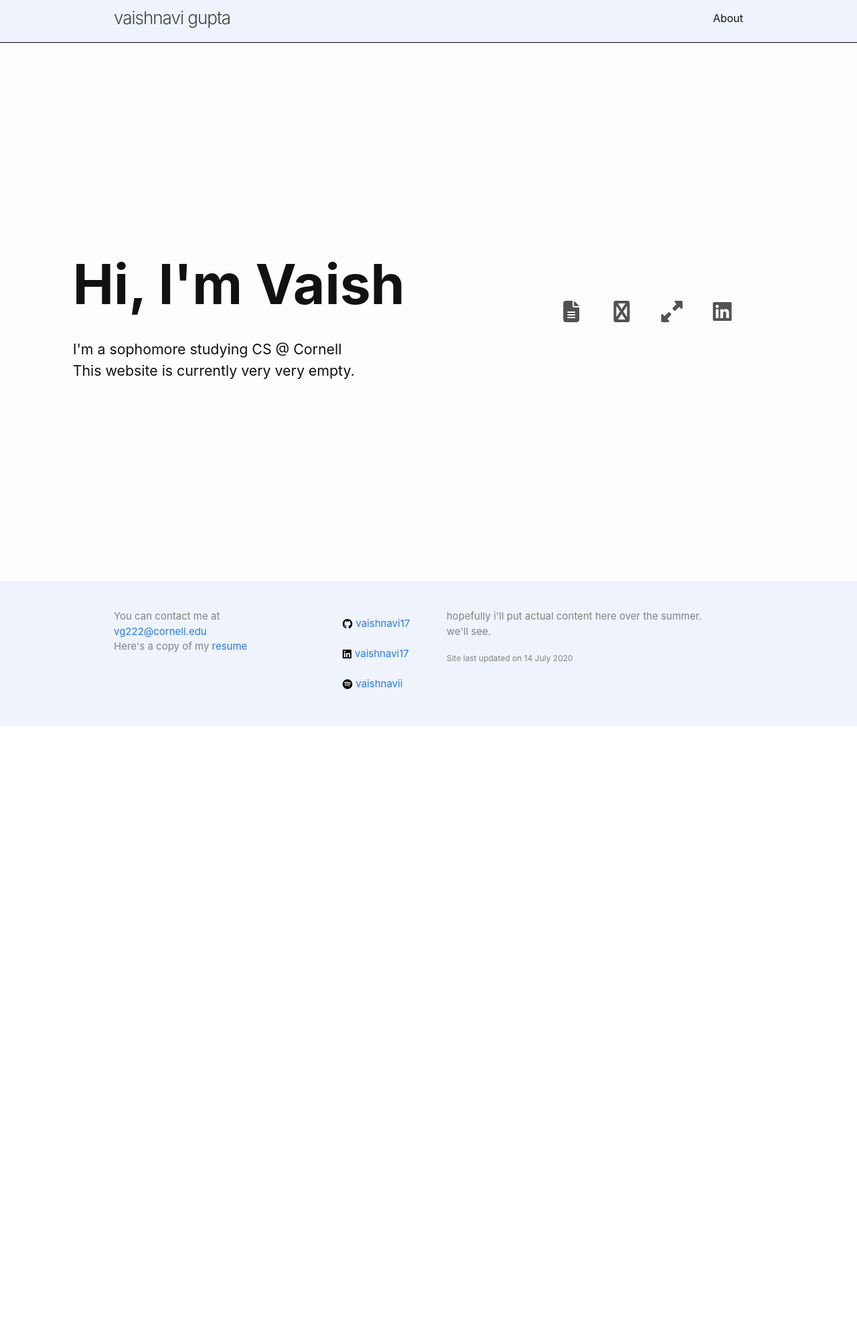
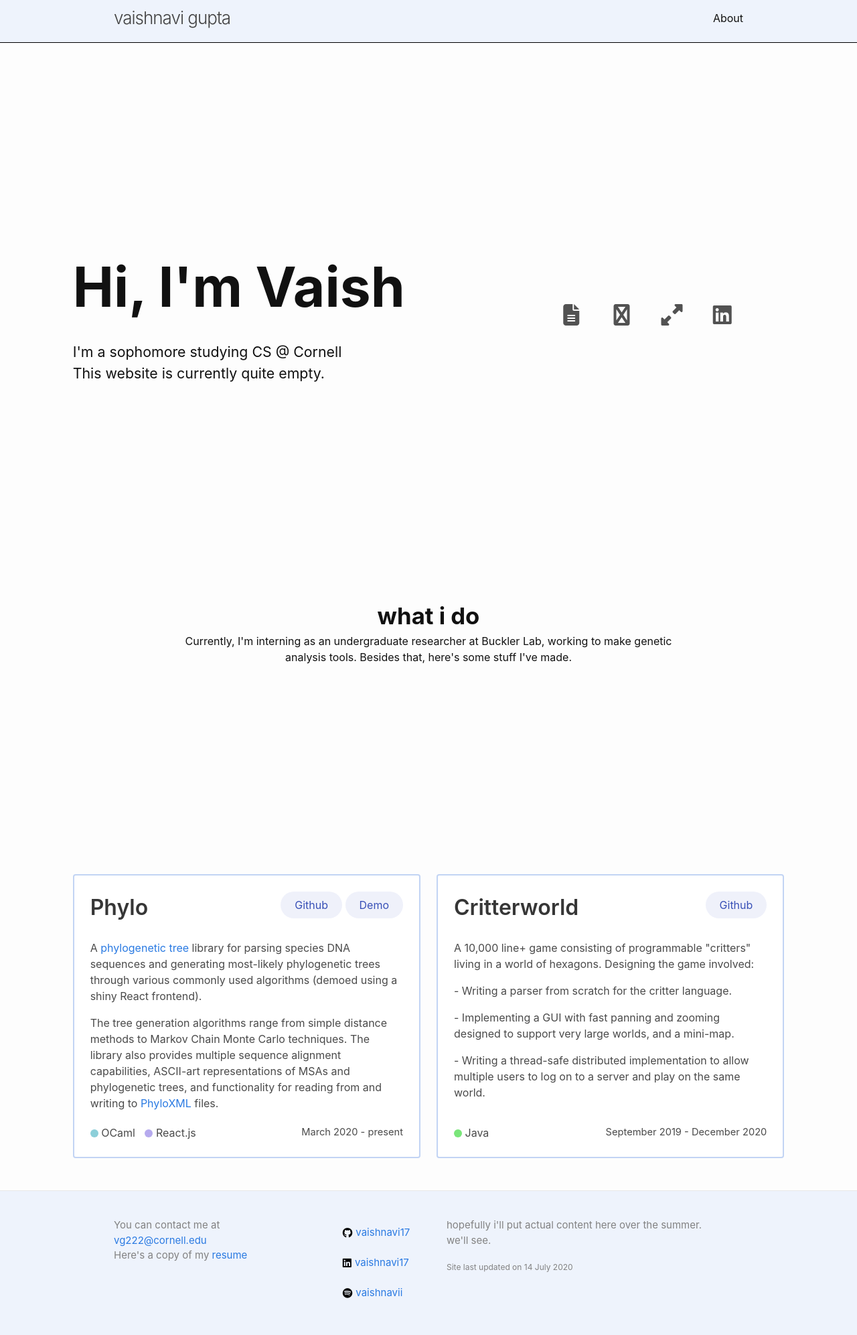
Before and after one commit to vaishnavi17/vaishnavi17.github.io, a Jekyll site: the page built from index.md, in a window 1280 px wide. Shown: the whole page at 67% size. Built offline with Jekyll 4.4.1, drawn with Linux system fonts in a browser that asks for light colours; nearby versions of some CDN libraries; before the commit the page ends 1084 px from its top, so only the background shows below that.

Commit message:
added initial projects section

```diff
--- a/_layouts/default.html
+++ b/_layouts/default.html
@@ -8,12 +8,7 @@
 
   {%- include header.html -%}
 
-  <section class="hero is-large">
-    <div class="columns is-desktop is-vcentered" style="display: flexbox; min-height: 92vh;">
-      {{ content }}
-    </div>
-
-  </section>
+  {{ content }}
 
   {%- include footer.html -%}
   <script src=" https://code.jquery.com/jquery-3.5.1.slim.min.js"
--- a/_layouts/home.html
+++ b/_layouts/home.html
@@ -1,13 +1,14 @@
 ---
 layout: default
 ---
-
+<section class="hero is-large">
+  <div class="columns is-desktop is-vcentered is-multiline is-centered" style=" min-height: 93vh;">
     <div class="column is-1-desktop"></div>
     <div
       class="column is-6-desktop is-narrow is-vcentered is-centered has-text-centered-mobile has-text-centered-tablet has-text-left-desktop">
       {%- if page.intro -%}
       <h1 class="page-heading" style="font-size: 82px; font-weight: 700; padding-top: 20px">{{ page.intro }}</h1>
-  <p style="font-size: 16pt">I'm a sophomore studying CS @ Cornell <br> This website is currently very very empty.
+      <p style="font-size: 16pt">I'm a sophomore studying CS @ Cornell <br> This website is currently quite empty.
       </p>
       {%- endif -%}
       {{ content }}
@@ -15,20 +16,110 @@ layout: default
     <div
       class="column is-4-desktop is-narrow is-vcentered is-centered has-text-centered-desktop has-text-centered-mobile has-text-centered-tablet">
       <span class="icon">
-    <a href="/resume.pdf"> <i class="fa intro fa-expand fa-file-text fa-2x"></i></a>
+        <a href="/resume.pdf" aria-label="Resume"> <i class="fa intro fa-expand fa-file-text fa-2x"></i></a>
       </span>
       <span class="icon">
-    <a href="https://github.com/vaishnavi17"><i class="fa intro fa-expand fa-github fa-2x"></i> </a>
+        <a href="https://github.com/vaishnavi17" aria-label="Github"><i class="fa intro fa-expand fa-github fa-2x"></i>
+        </a>
       </span>
 
       <span class="icon">
-    <a href="mailto:vg222@cornell.edu"><i class="fa intro fa-expand fa-envelope fa-2x"></i></a>
+        <a href="mailto:vg222@cornell.edu" aria-label="E-mail"><i class="fa intro fa-expand fa-envelope fa-2x"></i></a>
       </span>
       <span class="icon">
-    <a href="https://www.linkedin.com/in/vaishnavi17/"><i class="fa intro fa-linkedin-square fa-expand fa-2x"></i></a>
+        <a href="https://www.linkedin.com/in/vaishnavi17/"><i class="fa intro fa-linkedin-square fa-expand fa-2x"
+            aria-label="LinkedIn"></i></a>
       </span>
     </div>
     <div class="column is-1-desktop "></div>
+  </div>
+</section>
+
+<section class="hero is-large" style="min-height: 100vh">
+  <div class="columns is-desktop is-multiline is-centered"
+    style="padding-top: 1em;height: 100%; padding-left: 5%; padding-right: 5%">
+    <div class="column is-vcentered is-8-desktop is-centered has-text-centered is-full">
+      <div style="font-size: 26pt; font-weight: bold;"> what i do</div>
+      Currently, I'm interning as an undergraduate researcher at Buckler Lab, working to make genetic analysis tools.
+      Besides that, here's some stuff I've made.
+    </div>
+  </div>
+  <div class="columns is-mobile is-multiline is-centered" style="padding-bottom: 3em; height: 100%">
+    <div class="column is-10-mobile is-8-tablet is-5-desktop is-vcentered is-centered has-text-left-desktop">
+      <div class="card offset">
+        <div class="card-content" style="height: 100%; display: flex;
+        flex-flow: column;">
+          <div class="media">
+            <div class="media-content is-vcentered">
+              <span class="title is-3 is-vcentered">Phylo</span>
+              <span class="is-vcentered" style="float: right">
+                <a class="button is-link is-light is-rounded" href="https://github.com/FelixHohne/phylo-lib">Github</a>
+                <a class="button is-link is-light is-rounded"
+                  href="https://github.com/Shiyuan-Huang-23/phylo-lib-web">Demo</a>
+              </span>
+            </div>
+          </div>
+          <div class="content" style="flex: 1 1 auto; margin-bottom: 0;">
+            <p>A <a href="https://en.wikipedia.org/wiki/Phylogenetic_tree">phylogenetic tree </a>library for parsing
+              species DNA sequences and generating most-likely phylogenetic
+              trees through various commonly used algorithms (demoed using a shiny React frontend).</p>
+            <p>
+              The tree generation algorithms range from simple distance methods to Markov Chain Monte Carlo techniques.
+              The library also provides multiple sequence alignment capabilities, ASCII-art
+              representations of MSAs and phylogenetic trees, and functionality for reading from and writing to <a
+                href="http://www.phyloxml.org/">PhyloXML</a>
+              files.
+            </p>
+
+          </div>
+          <div style="flex: 0 1 1em"><span class="language ocaml" style="margin-left: 0;"></span> OCaml
+            <span class="language react"></span> React.js
+            <span style="font-size: 11pt; font-weight: light; float:right">March 2020 - present</span></div>
+        </div>
+      </div>
+
+    </div>
+    <div class="column is-10-mobile is-8-tablet is-5-desktop is-vcentered is-centered has-text-left-desktop">
+      <div class="card offset">
+        <div class="card-content" style="height: 100%; display: flex;
+        flex-flow: column;">
+          <div class="media">
+            <div class="media-content is-vcentered">
+              <span class="title is-3 is-vcentered">Critterworld</span>
+              <span class="is-vcentered" style="float: right">
+                <a class="button is-link is-light is-rounded" href="https://github.com/FelixHohne/phylo-lib">Github</a>
+              </span>
+            </div>
+          </div>
+          <div class="content" style="flex: 1 1 auto; margin-bottom: 0;">
+            <p>A 10,000 line+ game consisting of programmable "critters" living in a world of hexagons. Designing the
+              game involved:
+            </p>
+            <p>
+              - Writing a parser from scratch for the critter language.
+            </p>
+            <p>
+              - Implementing a GUI with fast panning and zooming designed to support very large worlds, and a
+              mini-map.
+            </p>
+            <p>
+              - Writing a thread-safe distributed implementation to allow multiple users to log on to a server and play
+              on the same world.
+            </p>
+
+          </div>
+          <div style="flex: 0 1 1em"><span class="language java" style="margin-left: 0;"></span> Java
+            <span style="font-size: 11pt; font-weight: light; float:right">September 2019 - December 2020</span></div>
+        </div>
+      </div>
+    </div>
+  </div>
+
+</section>
+
+
+
+
 
 {% if site.paginate %}
 {% assign posts = paginator.posts %}
--- a/_layouts/page.html
+++ b/_layouts/page.html
@@ -1,6 +1,9 @@
 ---
 layout: default
 ---
+
+<section class="hero is-large">
+  <div class="columns is-desktop is-vcentered" style=" min-height: 93vh;">
     <div class="column is-8-tablet is-vcentered is-centered has-text-left-desktop is-offset-2"
       style="padding-left: 5%; padding-right: 5%;">
       <article class="post">
@@ -15,3 +18,6 @@ layout: default
 
       </article>
     </div>
+  </div>
+
+</section>
--- a/_sass/minima/custom-styles.scss
+++ b/_sass/minima/custom-styles.scss
@@ -1,5 +1,10 @@
 // Placeholder to allow defining custom styles that override everything else.
 // (Use `_sass/minima/custom-variables.scss` to override variable defaults)
+html,
+  body{
+    overflow-x:hidden;
+  }
+
 .fa.intro{
   color: rgb(82, 82, 82);
   transition: all .1s ease-in-out;
@@ -8,3 +13,63 @@
     color: hsl(219, 70%, 76%);
   }
 }
+
+.card {
+  height: 100%;
+}
+.media-content .title {
+  line-height: unset;
+ }
+
+.button:focus {
+  -webkit-box-shadow: none !important;
+  box-shadow: none !important;
+}
+
+a.button:hover {
+  text-decoration: none;
+}
+
+.ocaml {
+  background-color: hsl(188, 50%, 70%);
+}
+
+.react {
+  background-color: hsl(251, 67%, 80%);
+}
+
+.java {
+  background-color: hsl(120, 68%, 69%);
+}
+
+.cpp {
+  background-color: hsl(358, 100%, 86%);
+}
+.language {
+  position: relative;
+  top: 1px;
+  display: inline-block;
+  width: 12px;
+  height: 12px;
+  border-radius: 50%;
+  margin-left: 10px;
+}
+
+.offset {
+  border: 2px solid  hsl(219, 70%, 86%);
+  transition: all 0.1s ease-in-out;
+  box-shadow: 0 0 0 0;
+  // transition-delay: 70ms;
+  &:hover {
+    box-shadow: .4em .3em 0 0 hsl(219, 70%, 86%);
+    // transform: translate(-.4em, -.3em);
+
+    // transition-delay: 0s;
+  }
+}
+
+// * {
+//   background: #000 !important;
+//   color: #0f0 !important;
+//   outline: solid #f00 1px !important;
+// }
```
Lines whose indentation alone changed are shown as unchanged.
